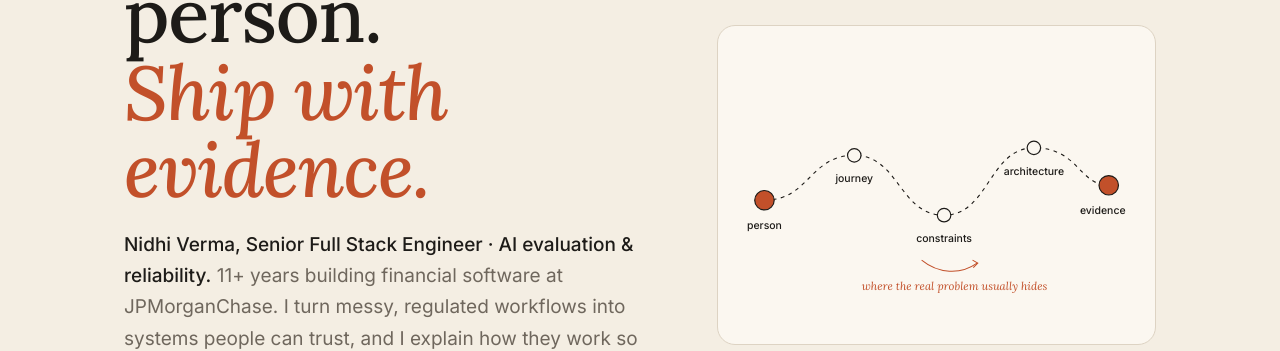
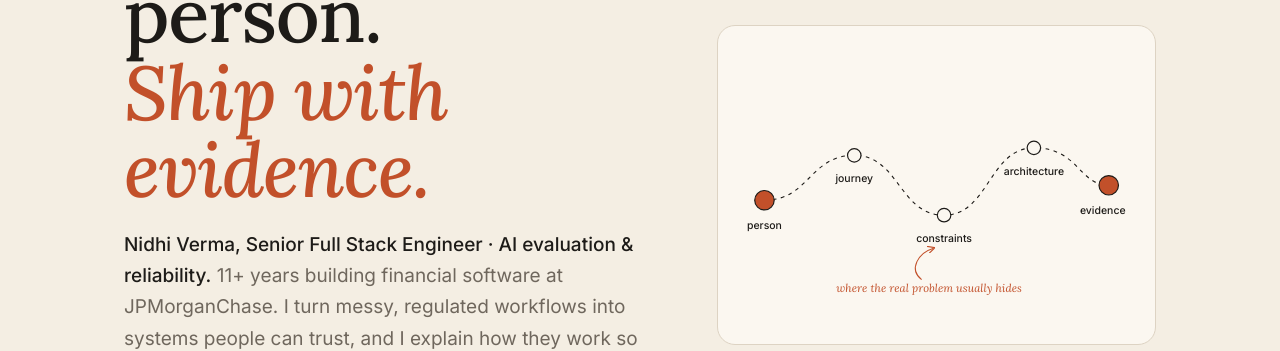
Before and after one commit to MountainBridge/MountainBridge.github.io, a plain HTML site: page index.html in a window 1280 px wide. Shown: the part 293-644 px from the top of the page. Drawn offline with Linux system fonts and the light colour scheme.

Commit message:
Point the note arrow at constraints

```diff
--- a/index.html
+++ b/index.html
@@ -165,8 +165,9 @@ footer h2{max-width:14em}
           <circle cx="270" cy="190" r="9" fill="#FBF7F0" stroke="#1D1B18" stroke-width="1.6"/><text x="270" y="226" text-anchor="middle">constraints</text>
           <circle cx="390" cy="100" r="9" fill="#FBF7F0" stroke="#1D1B18" stroke-width="1.6"/><text x="390" y="136" text-anchor="middle">architecture</text>
           <circle cx="490" cy="150" r="13" fill="#C2502A" stroke="#1D1B18" stroke-width="1.6"/><text x="482" y="188" text-anchor="middle">evidence</text>
-          <path d="M240,250 C262,268 292,270 314,254" fill="none" stroke="#C2502A" stroke-width="1.4"/><path d="M308,250 L315,254 L309,260" fill="none" stroke="#C2502A" stroke-width="1.4"/>
-          <text class="note" x="160" y="290">where the real problem usually hides</text>
+          <defs><marker id="ah" viewBox="0 0 10 10" refX="8" refY="5" markerWidth="7" markerHeight="7" orient="auto-start-reverse"><path d="M0,0 L10,5 L0,10" fill="none" stroke="#C2502A" stroke-width="1.6"/></marker></defs>
+          <path d="M240,276 C222,262 236,240 256,234" fill="none" stroke="#C2502A" stroke-width="1.4" marker-end="url(#ah)"/>
+          <text class="note" x="250" y="292" text-anchor="middle">where the real problem usually hides</text>
         </svg>
       </div>
       <div class="term only-dark" aria-label="Trace of the same journey">
```
